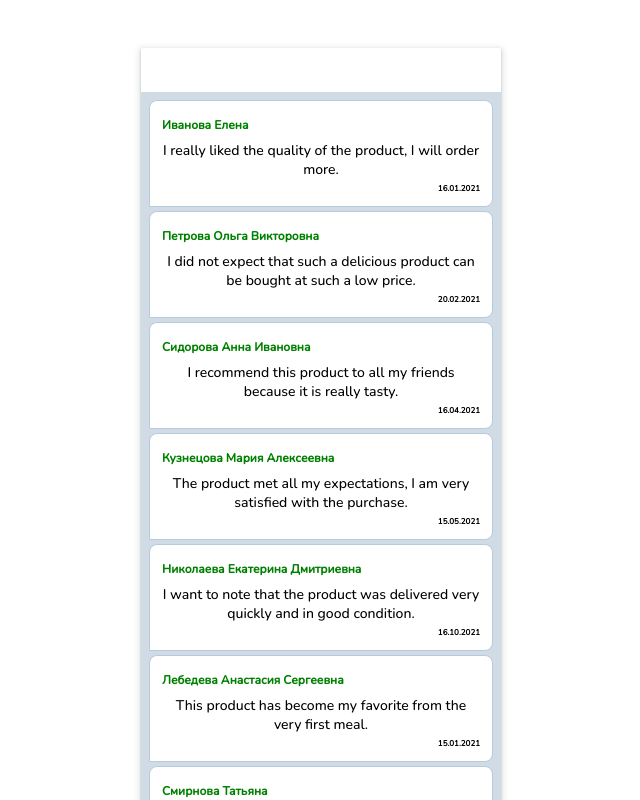
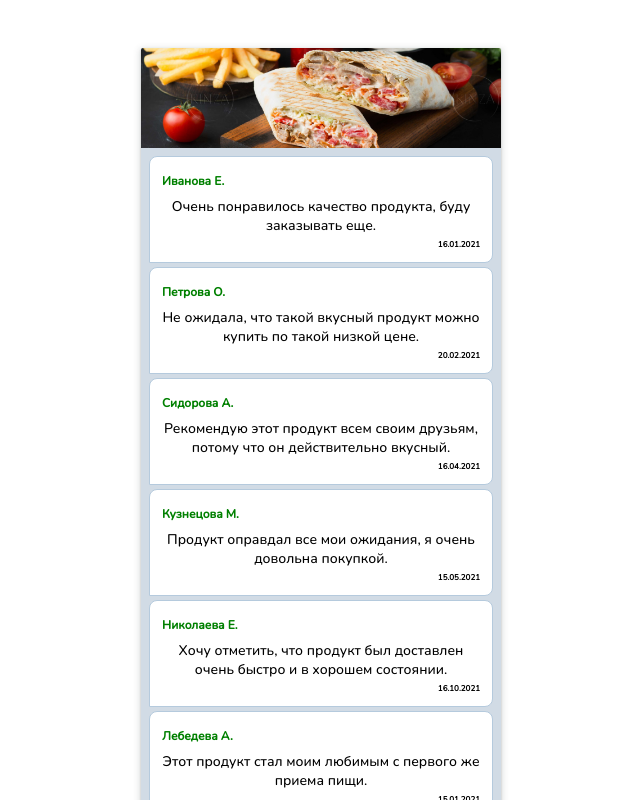
Before and after one commit to YuriyEG/mtg-test, a React (Vite) app: page / in a window 1280 px wide. Shown: the top 800 px of the page, without its empty margins (319-959 px from the left). Built offline with nearby package versions, Linux system fonts and the light colour scheme.

Commit message:
image add to header

```diff
--- a/src/features/Comment/Comment.tsx
+++ b/src/features/Comment/Comment.tsx
@@ -4,11 +4,23 @@
 
 class Comment extends Component {
   render() {
+    const { name, review, date } = this.props.comment
+
+    const getShortName = name => {
+      const [firstName, secondName] = name.split(" ")
+      if (secondName) return `${firstName} ${secondName[0]}.`
+      return firstName
+    }
+
+    const shortName = getShortName(name)
+
     return (
       <li className={styles.comment}>
-        <h3 className={styles.comment__name}>{this.props.comment.name}</h3>
-        <p className={styles.comment__review}>{this.props.comment.review}</p>
-        <p className={styles.comment__date}>{this.props.comment.date}</p>
+        <h3 className={styles.comment__name}>
+          <span>{shortName} </span>
+        </h3>
+        <p className={styles.comment__review}>{review}</p>
+        <p className={styles.comment__date}>{date}</p>
       </li>
     )
   }
--- a/src/widgets/Header/Header.module.css
+++ b/src/widgets/Header/Header.module.css
@@ -1,6 +1,12 @@
 .header {
   width: 100%;
-  height: 44px;
+  height: 100px;
+  overflow: hidden;
   background-color: rgba(255, 255, 255, 0.479);
-  border-radius: 2px;
 }
+
+.header__image {
+  width: 100%;
+  position: relative;
+  top: -80px;
+}
--- a/src/widgets/Header/Header.tsx
+++ b/src/widgets/Header/Header.tsx
@@ -1,7 +1,12 @@
 import styles from "./Header.module.css"
+import product from "../../assets/images/product.jpg"
 
 const Header = () => {
-  return <div className={styles.header}></div>
+  return (
+    <div className={styles.header}>
+      <img src={product} alt="product" className={styles.header__image} />
+    </div>
+  )
 }
 
 export default Header
--- a/src/widgets/Main/Main.tsx
+++ b/src/widgets/Main/Main.tsx
@@ -4,7 +4,7 @@
 import comments from "../../data/comments"
 
 const Main = () => {
-  const [lang, setLang] = useState("en")
+  const [lang, setLang] = useState("ru")
   const commentList = Object.entries(comments[lang]).map(node => {
     return { id: node[0], ...node[1] }
   })
```
Also changed, not shown: src/assets/images/product.jpg (added).
